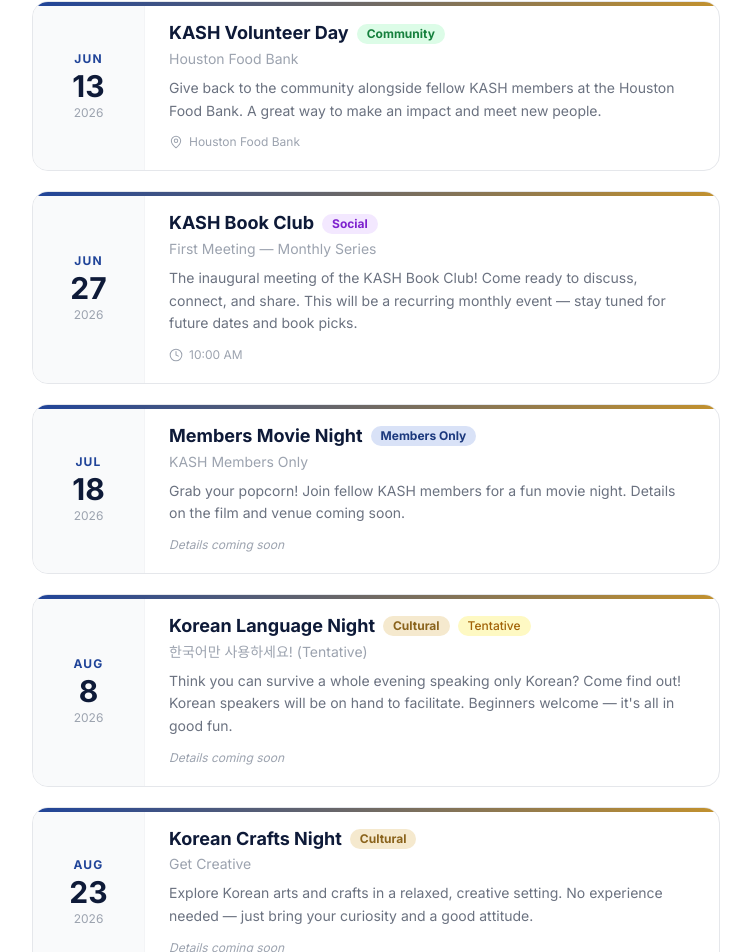
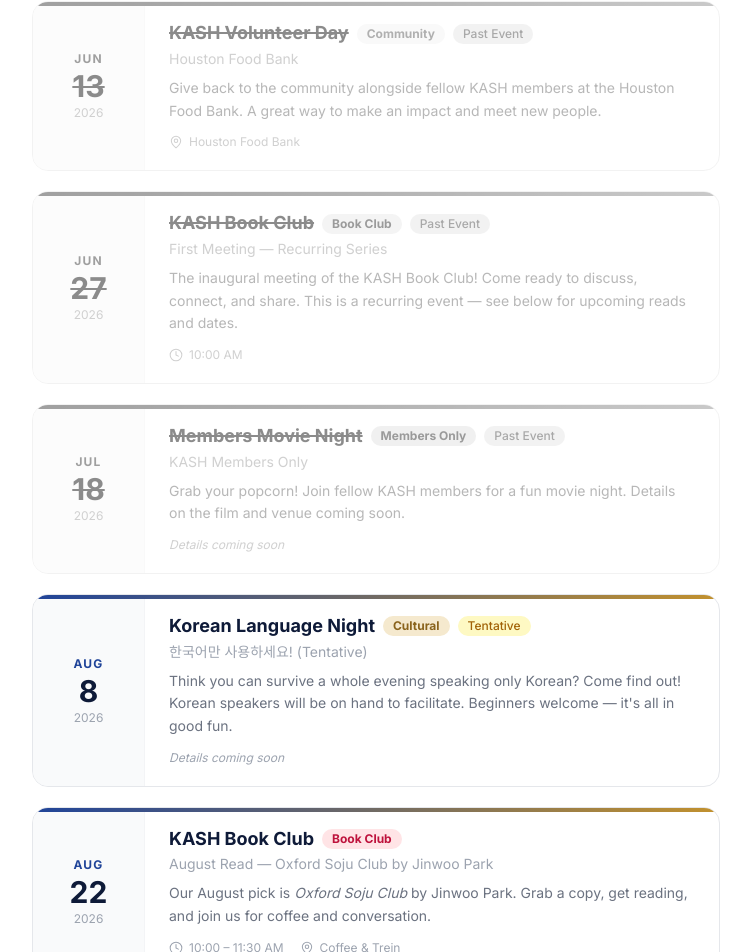
Before and after one commit to JohnKASH/kash, a Next.js app: page /UpcomingEvents in a window 1280 px wide. Shown: the part 698-1650 px from the top of the page, without its empty margins (264-1015 px from the left). Built offline with nearby package versions, Linux system fonts and the light colour scheme.

Commit message:
updated upcoming events and cleaned up some stuff

```diff
--- a/app/(pages)/UpcomingEvents/page.js
+++ b/app/(pages)/UpcomingEvents/page.js
@@ -2,7 +2,7 @@
 import PageHero from "@/components/PageHero";
 import SectionHeading from "@/components/SectionHeading";
 import Button from "@/components/Button";
-import { ArrowRight, Clock, MapPin, Sparkles } from "@/components/icons";
+import { ArrowRight, Clock, Instagram, Mail, MapPin, Sparkles } from "@/components/icons";
 
 // Colors for event tags. To add a new tag, just set `tag: "Your Text"` on an
 // event below — known tags get their color from here, anything else falls back
@@ -12,6 +12,7 @@
   Social: "bg-purple-100 text-purple-700",
   Community: "bg-green-100 text-green-700",
   "Members Only": "bg-kashBlue-100 text-kashBlue-700",
+  "Book Club": "bg-rose-100 text-rose-700",
   "★ Main Event": "bg-white text-kashBlue-700",
 };
 const DEFAULT_TAG_STYLE = "bg-gray-100 text-gray-700";
@@ -27,17 +28,19 @@
     location: "Houston Food Bank",
     tag: "Community",
     highlight: false,
+    past: true,
   },
   {
     id: 2,
     date: { month: "JUN", day: "27", year: "2026" },
     title: "KASH Book Club",
-    subtitle: "First Meeting — Monthly Series",
-    description: "The inaugural meeting of the KASH Book Club! Come ready to discuss, connect, and share. This will be a recurring monthly event — stay tuned for future dates and book picks.",
+    subtitle: "First Meeting — Recurring Series",
+    description: "The inaugural meeting of the KASH Book Club! Come ready to discuss, connect, and share. This is a recurring event — see below for upcoming reads and dates.",
     time: "10:00 AM",
     location: "TBD",
-    tag: "Social",
+    tag: "Book Club",
     highlight: false,
+    past: true,
   },
   {
     id: 3,
@@ -49,6 +52,7 @@
     location: "TBD",
     tag: "Members Only",
     highlight: false,
+    past: true,
   },
   {
     id: 4,
@@ -61,6 +65,17 @@
     tag: "Cultural",
     highlight: false,
     tentative: true,
+  },
+  {
+    id: 10,
+    date: { month: "AUG", day: "22", year: "2026" },
+    title: "KASH Book Club",
+    subtitle: "August Read — Oxford Soju Club by Jinwoo Park",
+    description: "Our August pick is <em>Oxford Soju Club</em> by Jinwoo Park. Grab a copy, get reading, and join us for coffee and conversation.",
+    time: "10:00 – 11:30 AM",
+    location: "Coffee & Trein",
+    tag: "Book Club",
+    highlight: false,
   },
   {
     id: 5,
@@ -101,6 +116,17 @@
     ],
   },
   {
+    id: 11,
+    date: { month: "OCT", day: "24", year: "2026" },
+    title: "KASH Book Club",
+    subtitle: "October Read — Your Letter by Hyeon A. Cho",
+    description: "October's pick is <em>Your Letter</em> by Hyeon A. Cho. Location to be announced — check back soon!",
+    time: "10:00 – 11:30 AM",
+    location: "TBD",
+    tag: "Book Club",
+    highlight: false,
+  },
+  {
     id: 8,
     date: { month: "NOV", day: "11", year: "2026" },
     title: "KASH Friendsgiving Potluck",
@@ -109,6 +135,17 @@
     time: "TBD",
     location: "TBD",
     tag: "Social",
+    highlight: false,
+  },
+  {
+    id: 12,
+    date: { month: "DEC", day: "12", year: "2026" },
+    title: "KASH Book Club",
+    subtitle: "December Read — The Rainfall Market by You Yeong-Gwang",
+    description: "Close out the year with <em>The Rainfall Market</em> by You Yeong-Gwang. Location to be announced — check back soon!",
+    time: "10:00 – 11:30 AM",
+    location: "TBD",
+    tag: "Book Club",
     highlight: false,
   },
   {
@@ -150,7 +187,7 @@
               className={`relative rounded-2xl border overflow-hidden transition-shadow duration-200 hover:shadow-lg ${event.highlight
                 ? "border-kashBlue-700 bg-gradient-to-br from-kashBlue-700 to-kashBlue-950 text-white"
                 : "border-gray-200 bg-white"
-                }`}
+                } ${event.past ? "opacity-50 grayscale" : ""}`}
             >
               {/* top accent bar for non-highlighted */}
               {!event.highlight && (
@@ -165,7 +202,7 @@
                   <span className={`text-xs font-bold tracking-widest uppercase ${event.highlight ? "text-kashGold-300" : "text-kashBlue-600"}`}>
                     {event.date.month}
                   </span>
-                  <span className={`text-3xl font-bold leading-none my-1 ${event.highlight ? "text-white" : "text-kashBlue-950"}`}>
+                  <span className={`text-3xl font-bold leading-none my-1 ${event.past ? "line-through decoration-2" : ""} ${event.highlight ? "text-white" : "text-kashBlue-950"}`}>
                     {event.date.day}
                   </span>
                   <span className={`text-xs ${event.highlight ? "text-white/50" : "text-gray-400"}`}>
@@ -178,12 +215,17 @@
                   <div className="flex flex-wrap items-start justify-between gap-2 mb-2">
                     <div>
                       <div className="flex flex-wrap items-center gap-2 mb-1">
-                        <h3 className={`font-bold text-lg leading-tight ${event.highlight ? "text-white" : "text-kashBlue-950"}`}>
+                        <h3 className={`font-bold text-lg leading-tight ${event.past ? "line-through decoration-2" : ""} ${event.highlight ? "text-white" : "text-kashBlue-950"}`}>
                           {event.title}
                         </h3>
                         <span className={`text-xs font-bold px-2.5 py-0.5 rounded-full ${tagStyles[event.tag] ?? DEFAULT_TAG_STYLE}`}>
                           {event.tag}
                         </span>
+                        {event.past && (
+                          <span className="text-xs font-medium px-2.5 py-0.5 rounded-full bg-gray-200 text-gray-600">
+                            Past Event
+                          </span>
+                        )}
                         {event.tentative && (
                           <span className="text-xs font-medium px-2.5 py-0.5 rounded-full bg-yellow-100 text-yellow-700">
                             Tentative
@@ -246,7 +288,7 @@
         </section>
 
         {/* KFEST CTA */}
-        <section className="mb-24">
+        <section className="mb-12">
           <div className="border border-gray-200 rounded-2xl px-8 py-10 text-center hover:shadow-md transition-shadow duration-200">
             <span className="inline-flex w-14 h-14 items-center justify-center rounded-2xl bg-kashBlue-50 text-kashBlue-600 mb-5">
               <Sparkles className="w-7 h-7" />
@@ -261,6 +303,30 @@
           </div>
         </section>
 
+        {/* QUESTIONS */}
+        <section className="mb-24 text-center">
+          <h2 className="text-xl font-bold text-kashBlue-950 mb-2">Questions About an Event?</h2>
+          <p className="text-gray-500 text-sm max-w-sm mx-auto mb-6 leading-relaxed">
+            Reach out any time — we&apos;re happy to help with details, RSVPs, or anything else.
+          </p>
+          <div className="flex flex-wrap items-center justify-center gap-3">
+            <a
+              href="https://www.instagram.com/kashouston/"
+              target="_blank"
+              rel="noopener noreferrer"
+              className="inline-flex items-center gap-2 rounded-full border border-gray-200 px-5 py-2.5 text-sm font-semibold text-kashBlue-950 hover:border-kashBlue-600 hover:text-kashBlue-700 transition-colors duration-200"
+            >
+              <Instagram className="w-4 h-4" /> @kashouston
+            </a>
+            <a
+              href="mailto:info@kashouston.org"
+              className="inline-flex items-center gap-2 rounded-full border border-gray-200 px-5 py-2.5 text-sm font-semibold text-kashBlue-950 hover:border-kashBlue-600 hover:text-kashBlue-700 transition-colors duration-200"
+            >
+              <Mail className="w-4 h-4" /> info@kashouston.org
+            </a>
+          </div>
+        </section>
+
       </div>
     </main>
   );
--- a/app/components/icons.js
+++ b/app/components/icons.js
@@ -127,3 +127,11 @@
     <path d="m22 7-8.97 5.7a1.94 1.94 0 0 1-2.06 0L2 7" />
   </Svg>
 );
+
+export const Instagram = (p) => (
+  <Svg {...p}>
+    <rect width="20" height="20" x="2" y="2" rx="5" />
+    <circle cx="12" cy="12" r="4" />
+    <path d="M17.5 6.5h.01" />
+  </Svg>
+);
```
